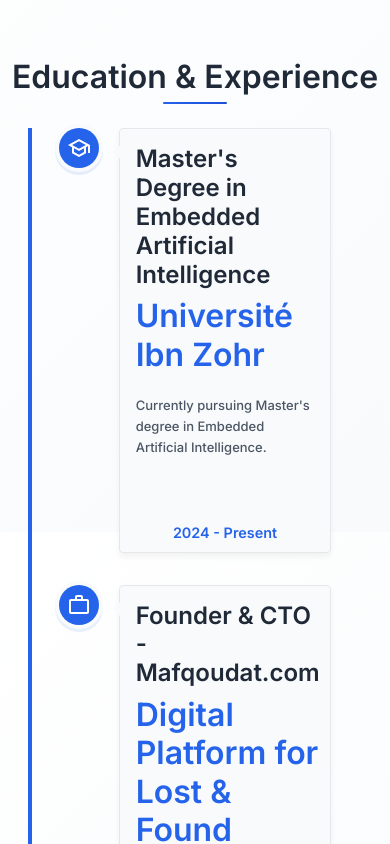
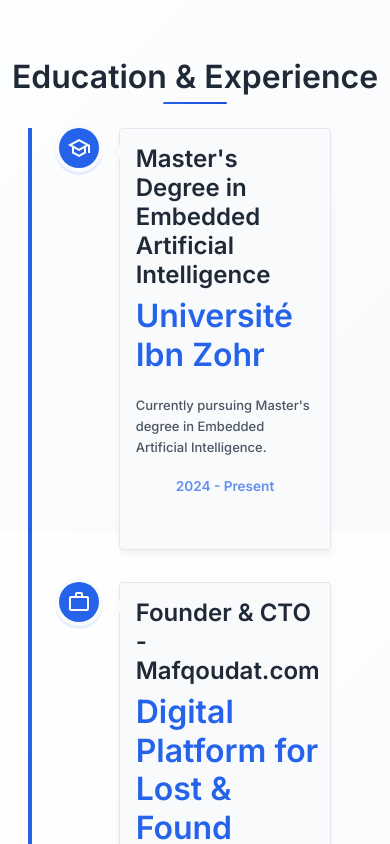
Before and after one commit to boubnacer/nacer-portfolio, a React (Create React App) app: page / in a window 390 px wide. Shown: the part 2000-2844 px from the top of the page. Built offline with nearby package versions, Linux system fonts and the light colour scheme.

Commit message:
Updating the Education and Experienc section

```diff
--- a/src/components.js/Timeline.js
+++ b/src/components.js/Timeline.js
@@ -25,10 +25,12 @@
             return (
               <VerticalTimelineElement
                 key={element.key}
+                date={element.date}
+                dateClassName="date"
                 iconStyle={isWorkIcon ? workIconStyles : schoolIconStyles}
                 icon={isWorkIcon ? <WorkIcon /> : <SchoolIcon />}
               >
-                <div className="timeline-date">{element.date}</div>
+                <div className="timeline-date-desktop">{element.date}</div>
                 <h3 className="title vertical-timeline-element-title">
                   {element.title}
                 </h3>
--- a/src/templates.js/timeline.css
+++ b/src/templates.js/timeline.css
@@ -14,7 +14,7 @@
   color: var(--primary-color) !important;
 }
 
-.timeline-date {
+.timeline-date-desktop {
   color: var(--primary-color) !important;
   font-weight: 600 !important;
   font-size: 0.9rem !important;
@@ -106,16 +106,22 @@
     font-size: 0.85rem;
   }
 
-  /* Mobile-specific date positioning - move to bottom */
-  .timeline-date {
-    order: 999 !important;
-    margin-top: 1rem !important;
-    margin-bottom: 0 !important;
-    text-align: center !important;
+  /* Hide desktop date in mobile */
+  .timeline-date-desktop {
+    display: none !important;
   }
 
-  /* Remove extra spacing in mobile timeline elements */
-  .vertical-timeline-element-content {
-    padding-bottom: 0.5rem !important;
+  /* Restore original mobile date positioning */
+  .vertical-timeline-element-date {
+    position: relative !important;
+    top: auto !important;
+    left: auto !important;
+    right: auto !important;
+    transform: none !important;
+    text-align: center !important;
+    margin-bottom: 1rem !important;
+    font-size: 0.85rem !important;
+    color: var(--primary-color) !important;
+    font-weight: 600 !important;
   }
 }
```
